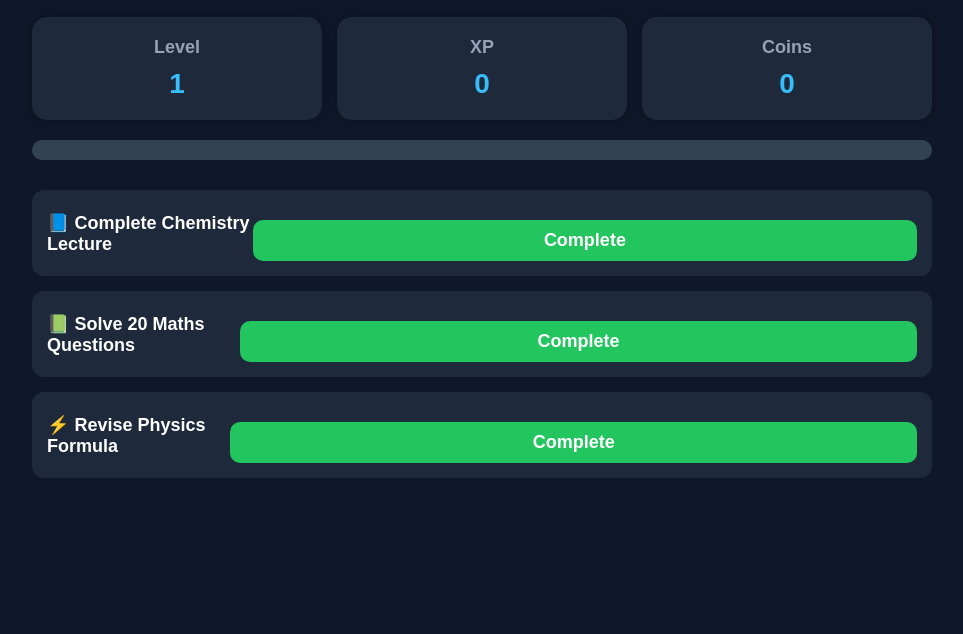
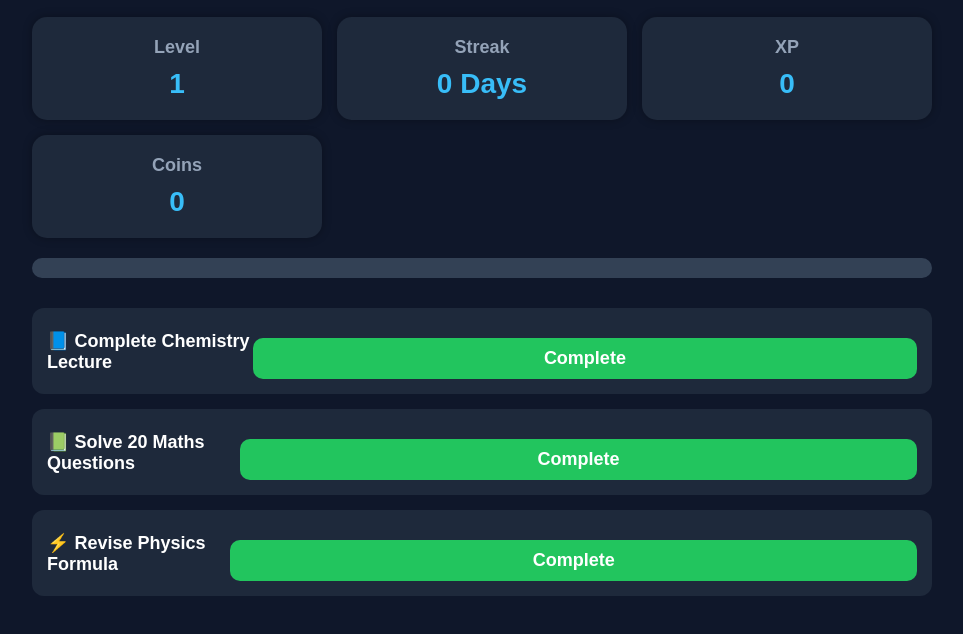
Before and after one commit to koshalmiddha1-rgb/mission-jee, a plain HTML site: page index.html in a window 1280 px wide. Shown: the part 70-704 px from the top of the page, without its empty margins (158-1121 px from the left). Drawn offline with Linux system fonts and the light colour scheme.

Commit message:
Update index.html

```diff
--- a/index.html
+++ b/index.html
@@ -19,7 +19,10 @@
 <h2>Level</h2>
 <span id="level">1</span>
 </div>
-
+<div class="card">
+    <h2>Streak</h2>
+    <span id="streak">0 Days</span>
+</div>
 <div class="card">
 <h2>XP</h2>
 <span id="xp">0</span>
```
